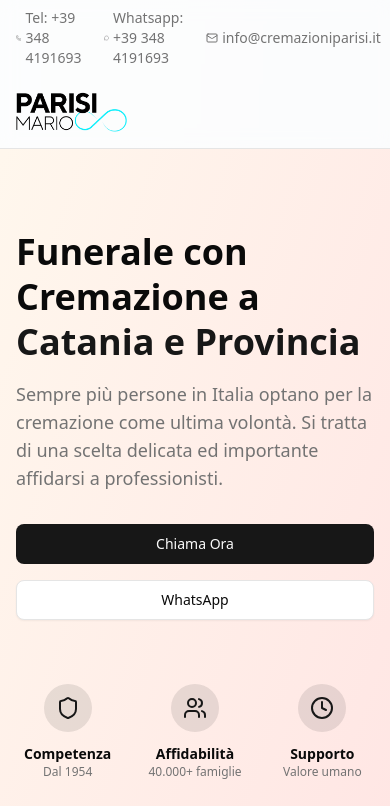
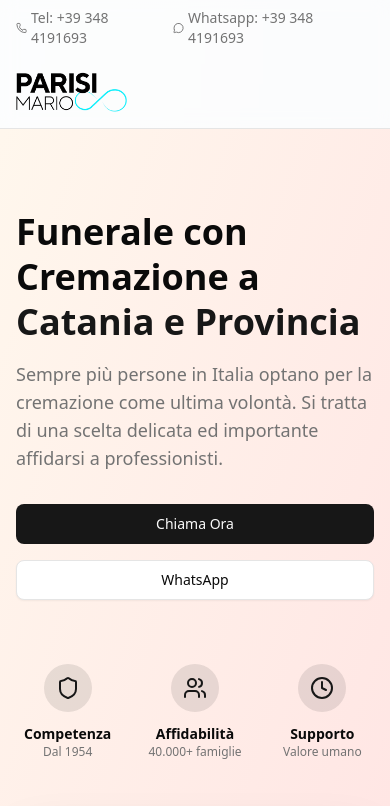
Before and after one commit to Burrath/cremazioni-parisi-mario, a React (Vite) app: page / in a window 390 px wide. Shown: the top 806 px of the page. Built offline with nearby package versions, Linux system fonts and the light colour scheme.

Commit message:
Update: aggiornamenti automatici - 2025-11-13 19:09:44

```diff
--- a/src/components/Header.tsx
+++ b/src/components/Header.tsx
@@ -17,7 +17,7 @@
               <MessageCircle className="h-3 w-3" />
               <a href="https://wa.me/393484191693" className="hover:text-primary transition-colors">Whatsapp: +39 348 4191693</a>
             </div>
-            <div className="flex items-center space-x-1">
+            <div className="hidden md:flex items-center space-x-1">
               <Mail className="h-3 w-3" />
               <a href="mailto:info@cremazioniparisi.it" className="hover:text-primary transition-colors">info@cremazioniparisi.it</a>
             </div>
```
